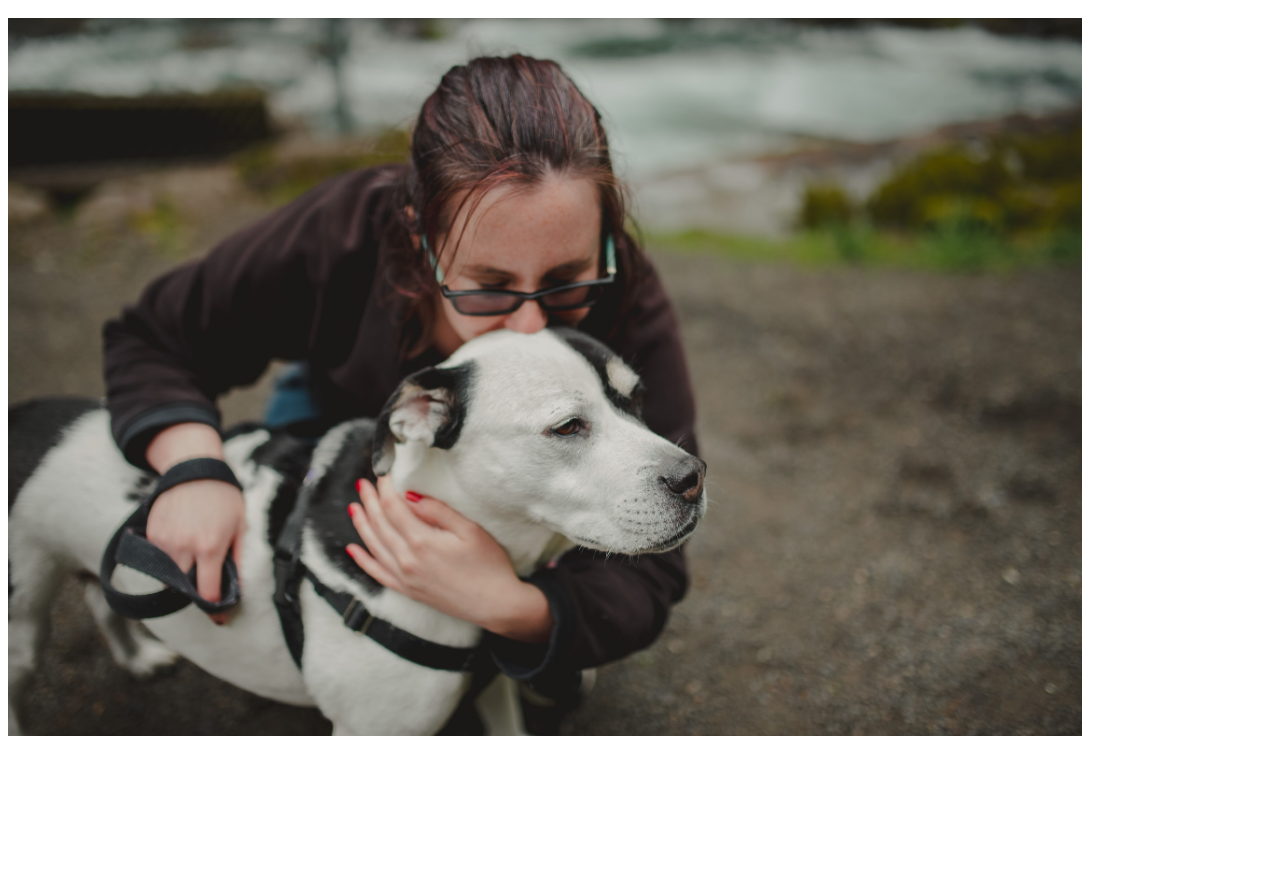
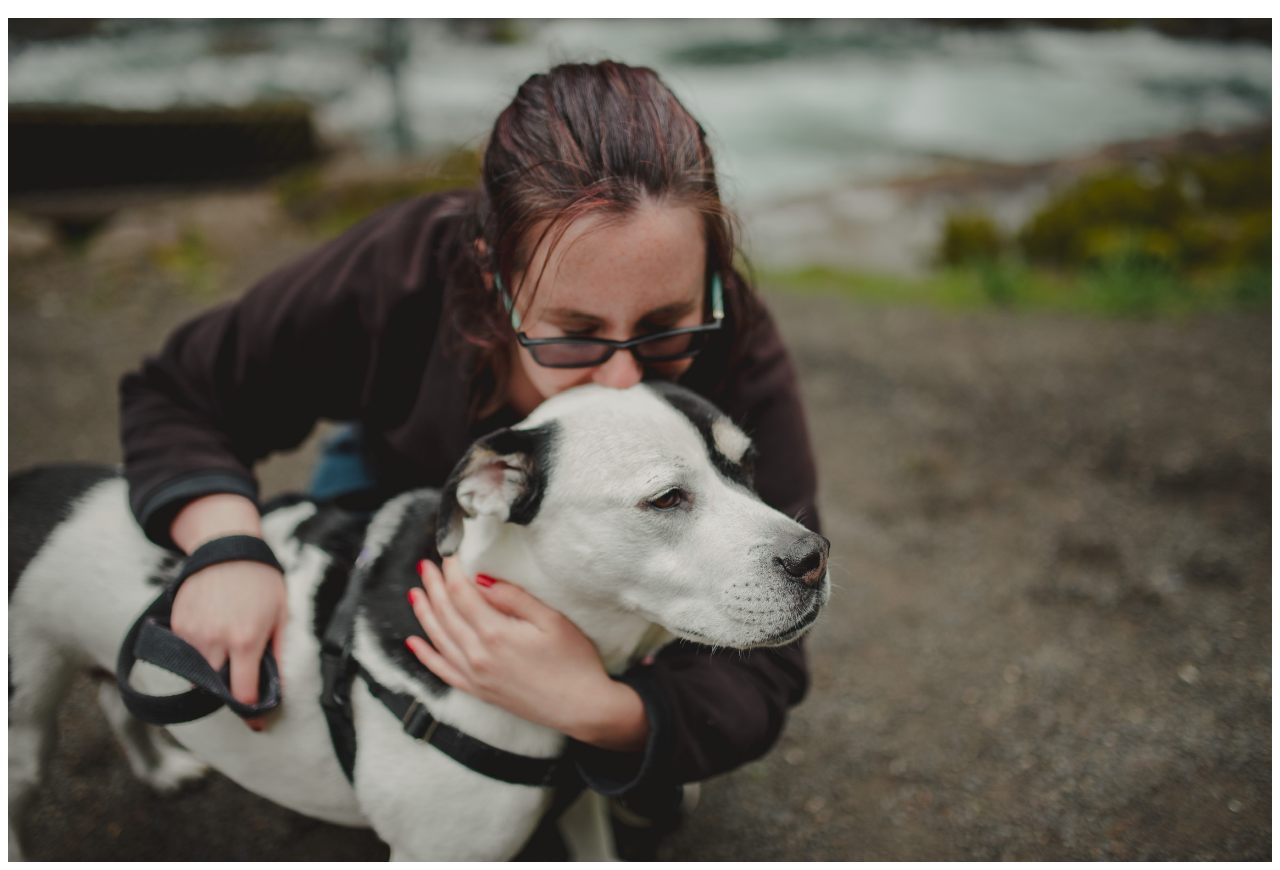
Before and after one commit to DanielleMBerg/DanielleMBerg.github.io, a plain HTML site: page index.html in a window 1280 px wide. Shown: the part 48-918 px from the top of the page. Before the commit the page ends 800 px from the top, so only its background shows below. Drawn offline with Linux system fonts and the light colour scheme.

Commit message:
Update index.html

```diff
--- a/index.html
+++ b/index.html
@@ -1,4 +1,4 @@
 <html>
     <h1>Danielle's Portfolio</h1>
-    <img src="./Biopic2.JPG" width="85%" />
+    <img src="./Biopic2.JPG" width="100%" />
     </html>
```
